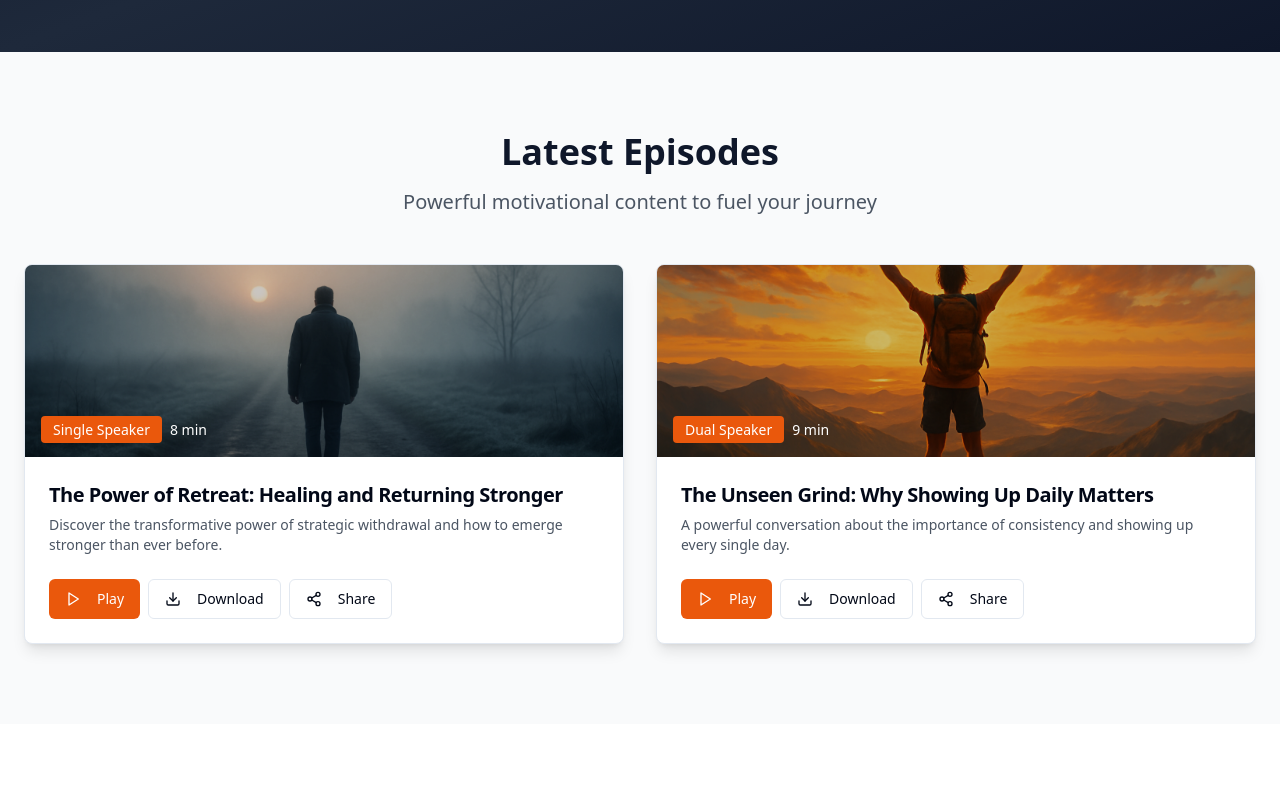
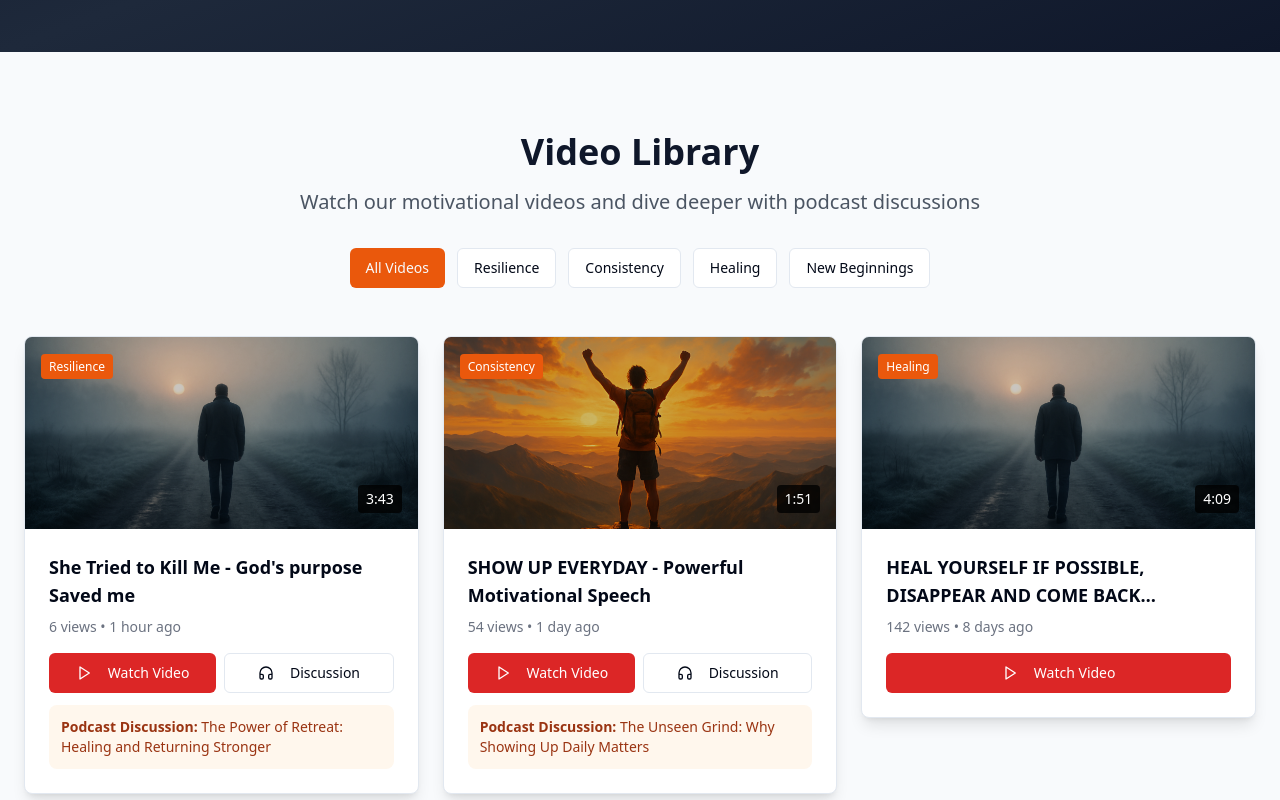
Before and after one commit to dreampath1/dominion-inspire-ai-casts, a React (Vite) app: page / in a window 1280 px wide. Shown: the part 500-1300 px from the top of the page. Built offline with nearby package versions, Linux system fonts and the light colour scheme.

Commit message:
Implement YouTube video integration
Implement a system to display YouTube videos on the website, allowing users to easily find and access content. This includes exploring different solutions, analyzing their pros and cons, and selecting the best approach.

```diff
--- a/src/components/Header.tsx
+++ b/src/components/Header.tsx
@@ -21,6 +21,7 @@ const Header = () => {
         </motion.div>
         <div className="hidden md:flex space-x-8">
           <a href="#home" className="hover:text-orange-500 transition-colors">Home</a>
+          <a href="#videos" className="hover:text-orange-500 transition-colors">Videos</a>
           <a href="#episodes" className="hover:text-orange-500 transition-colors">Episodes</a>
           <a href="#about" className="hover:text-orange-500 transition-colors">About</a>
           <a href="#community" className="hover:text-orange-500 transition-colors">Community</a>
--- /dev/null
+++ b/src/components/VideoGallery.tsx
@@ -0,0 +1,189 @@
+
+import { useState } from "react";
+import { Card, CardContent } from "@/components/ui/card";
+import { Button } from "@/components/ui/button";
+import { Play, Headphones } from "lucide-react";
+import { motion } from "framer-motion";
+
+interface Video {
+  id: string;
+  title: string;
+  duration: string;
+  views: string;
+  uploadDate: string;
+  thumbnail: string;
+  youtubeUrl: string;
+  podcastEpisode?: string;
+  theme: string;
+}
+
+const VideoGallery = () => {
+  const [selectedTheme, setSelectedTheme] = useState("all");
+
+  const videos: Video[] = [
+    {
+      id: "1",
+      title: "She Tried to Kill Me - God's purpose Saved me",
+      duration: "3:43",
+      views: "6 views",
+      uploadDate: "1 hour ago",
+      thumbnail: "/lovable-uploads/d6c848d6-18a7-4db4-80f3-78969ebe20b9.png",
+      youtubeUrl: "https://www.youtube.com/watch?v=S4EZlXgKV4U",
+      podcastEpisode: "The Power of Retreat: Healing and Returning Stronger",
+      theme: "resilience"
+    },
+    {
+      id: "2",
+      title: "SHOW UP EVERYDAY - Powerful Motivational Speech",
+      duration: "1:51",
+      views: "54 views",
+      uploadDate: "1 day ago",
+      thumbnail: "/lovable-uploads/690f0442-75cf-4324-b771-6cba7958cdb1.png",
+      youtubeUrl: "https://www.youtube.com/watch?v=cveARQj9LUQ",
+      podcastEpisode: "The Unseen Grind: Why Showing Up Daily Matters",
+      theme: "consistency"
+    },
+    {
+      id: "3",
+      title: "HEAL YOURSELF IF POSSIBLE, DISAPPEAR AND COME BACK STRONGER",
+      duration: "4:09",
+      views: "142 views",
+      uploadDate: "8 days ago",
+      thumbnail: "/lovable-uploads/d6c848d6-18a7-4db4-80f3-78969ebe20b9.png",
+      youtubeUrl: "https://www.youtube.com/watch?v=UaJjZ15Xg0U",
+      theme: "healing"
+    },
+    {
+      id: "4",
+      title: "It is Never Too Late to Start - Even When You are feeling Lost",
+      duration: "6:03",
+      views: "189 views",
+      uploadDate: "11 days ago",
+      thumbnail: "/lovable-uploads/690f0442-75cf-4324-b771-6cba7958cdb1.png",
+      youtubeUrl: "https://www.youtube.com/watch?v=wi4ahBsIxLM",
+      theme: "new-beginnings"
+    }
+  ];
+
+  const themes = [
+    { value: "all", label: "All Videos" },
+    { value: "resilience", label: "Resilience" },
+    { value: "consistency", label: "Consistency" },
+    { value: "healing", label: "Healing" },
+    { value: "new-beginnings", label: "New Beginnings" }
+  ];
+
+  const filteredVideos = selectedTheme === "all"
+    ? videos
+    : videos.filter(video => video.theme === selectedTheme);
+
+  return (
+    <section className="py-20 bg-slate-50">
+      <div className="container mx-auto px-6">
+        <motion.div
+          initial={{ opacity: 0, y: 30 }}
+          whileInView={{ opacity: 1, y: 0 }}
+          viewport={{ once: true }}
+          className="text-center mb-12"
+        >
+          <h2 className="text-4xl font-bold mb-4 text-slate-900">Video Library</h2>
+          <p className="text-xl text-gray-600 mb-8">
+            Watch our motivational videos and dive deeper with podcast discussions
+          </p>
+
+          <div className="flex flex-wrap justify-center gap-3 mb-8">
+            {themes.map((theme) => (
+              <Button
+                key={theme.value}
+                variant={selectedTheme === theme.value ? "default" : "outline"}
+                onClick={() => setSelectedTheme(theme.value)}
+                className={selectedTheme === theme.value
+                  ? "bg-orange-600 hover:bg-orange-700"
+                  : "hover:bg-orange-50 hover:text-orange-700 hover:border-orange-300"
+                }
+              >
+                {theme.label}
+              </Button>
+            ))}
+          </div>
+        </motion.div>
+
+        <div className="grid md:grid-cols-2 lg:grid-cols-3 gap-6">
+          {filteredVideos.map((video, index) => (
+            <motion.div
+              key={video.id}
+              initial={{ opacity: 0, y: 30 }}
+              whileInView={{ opacity: 1, y: 0 }}
+              viewport={{ once: true }}
+              transition={{ delay: index * 0.1 }}
+              whileHover={{ scale: 1.02 }}
+            >
+              <Card className="overflow-hidden shadow-lg hover:shadow-xl transition-all group">
+                <div className="relative h-48 overflow-hidden">
+                  <img
+                    src={video.thumbnail}
+                    alt={video.title}
+                    className="w-full h-full object-cover group-hover:scale-105 transition-transform duration-300"
+                  />
+                  <div className="absolute inset-0 bg-black/20 group-hover:bg-black/30 transition-colors"></div>
+                  <div className="absolute bottom-4 right-4 bg-black/80 text-white px-2 py-1 rounded text-sm">
+                    {video.duration}
+                  </div>
+                  <div className="absolute top-4 left-4">
+                    <span className="bg-orange-600 text-white px-2 py-1 rounded text-xs font-medium capitalize">
+                      {video.theme.replace('-', ' ')}
+                    </span>
+                  </div>
+                </div>
+
+                <CardContent className="p-6">
+                  <h3 className="text-lg font-semibold mb-2 line-clamp-2">{video.title}</h3>
+                  <div className="text-sm text-gray-500 mb-4">
+                    {video.views} • {video.uploadDate}
+                  </div>
+
+                  <div className="flex gap-2">
+                    <Button
+                      className="bg-red-600 hover:bg-red-700 text-white flex-1"
+                      onClick={() => window.open(video.youtubeUrl, '_blank')}
+                    >
+                      <Play className="w-4 h-4 mr-2" />
+                      Watch Video
+                    </Button>
+
+                    {video.podcastEpisode && (
+                      <Button
+                        variant="outline"
+                        className="flex-1 hover:bg-orange-50 hover:text-orange-700 hover:border-orange-300"
+                        onClick={() => {
+                          // Scroll to episodes section
+                          const episodesSection = document.getElementById('episodes');
+                          if (episodesSection) {
+                            episodesSection.scrollIntoView({ behavior: 'smooth' });
+                          }
+                        }}
+                      >
+                        <Headphones className="w-4 h-4 mr-2" />
+                        Discussion
+                      </Button>
+                    )}
+                  </div>
+
+                  {video.podcastEpisode && (
+                    <div className="mt-3 p-3 bg-orange-50 rounded-lg">
+                      <p className="text-sm text-orange-800">
+                        <strong>Podcast Discussion:</strong> {video.podcastEpisode}
+                      </p>
+                    </div>
+                  )}
+                </CardContent>
+              </Card>
+            </motion.div>
+          ))}
+        </div>
+      </div>
+    </section>
+  );
+};
+
+export default VideoGallery;
--- a/src/pages/Index.tsx
+++ b/src/pages/Index.tsx
@@ -1,6 +1,7 @@
 
 import Header from "@/components/Header";
 import Hero from "@/components/Hero";
+import VideoGallery from "@/components/VideoGallery";
 import Episodes from "@/components/Episodes";
 import About from "@/components/About";
 import Community from "@/components/Community";
@@ -11,7 +12,10 @@ const Index = () => {
     <div className="min-h-screen">
       <Header />
       <Hero />
-      <Episodes />
+      <VideoGallery />
+      <div id="episodes">
+        <Episodes />
+      </div>
       <About />
       <Community />
       <Footer />
```
